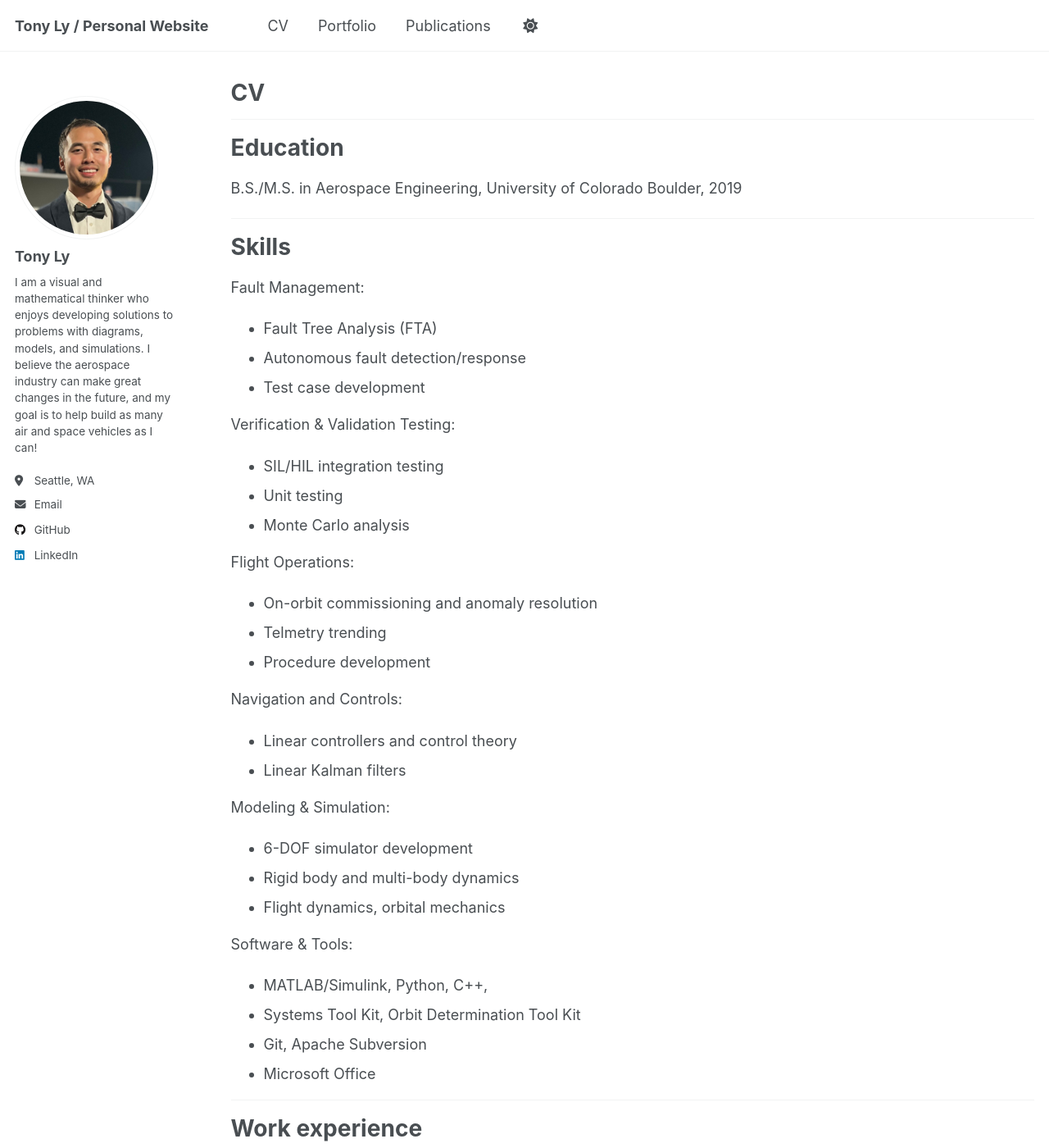
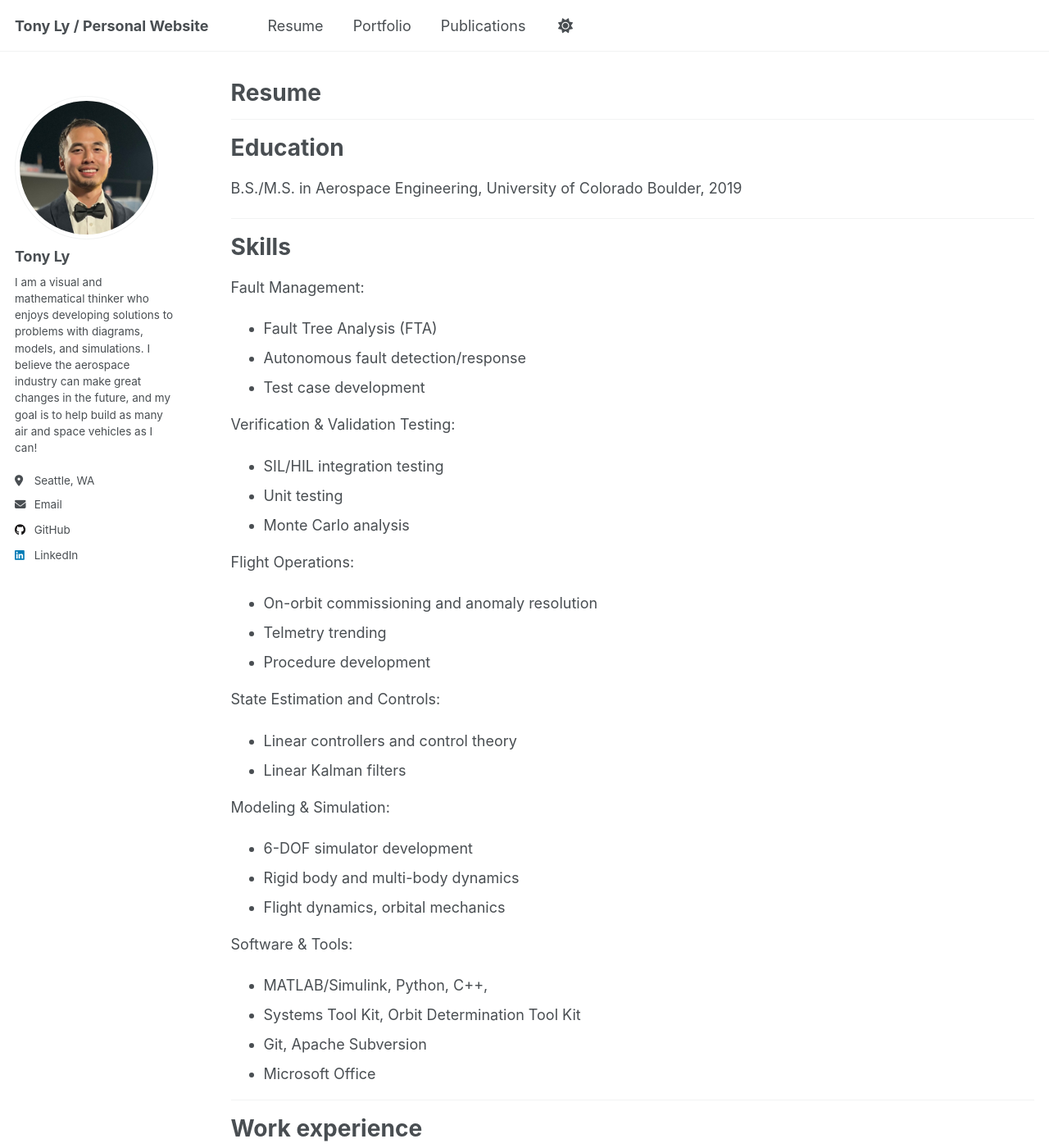
Before and after one commit to TonyDTiger/TonyDTiger.github.io, a Jekyll site: the page built from _pages/resume.md, in a window 1280 px wide and 1400 px high. Shown: the whole window at 82% size. Built offline with Jekyll 4.4.1, drawn with Linux system fonts in a browser that asks for light colours; a script that is not in the unit is left out.

Commit message:
Update CV page to be a Resume page, update linkedin page url

```diff
--- a/_config.yml
+++ b/_config.yml
@@ -62,7 +62,7 @@ author:
   keybase          : # Username
   instagram        : # Username
   lastfm           : # Username
-  linkedin         : "tony-ly-space" # Username
+  linkedin         : "tony-ly-aerospace" # Username
   mastodon         : # URL
   medium           : # URL
   pinterest        : # Username
--- a/_data/navigation.yml
+++ b/_data/navigation.yml
@@ -8,8 +8,8 @@
 #      Markdown formatted page while the second is generated using JSON.
 
 main:
-  - title: "CV"
-    url: /cv/
+  - title: "Resume"
+    url: /resume/
 
   - title: "Portfolio"
     url: /portfolio/
--- a/_pages/cv.md
+++ b/_pages/resume.md
@@ -1,7 +1,7 @@
 ---
 layout: archive
-title: "CV"
-permalink: /cv/
+title: "Resume"
+permalink: /resume/
 author_profile: true
 redirect_from:
   - /resume
@@ -34,7 +34,7 @@ Flight Operations:
 * Telmetry trending
 * Procedure development
 
-Navigation and Controls:
+State Estimation and Controls:
 * Linear controllers and control theory
 * Linear Kalman filters
 
```
